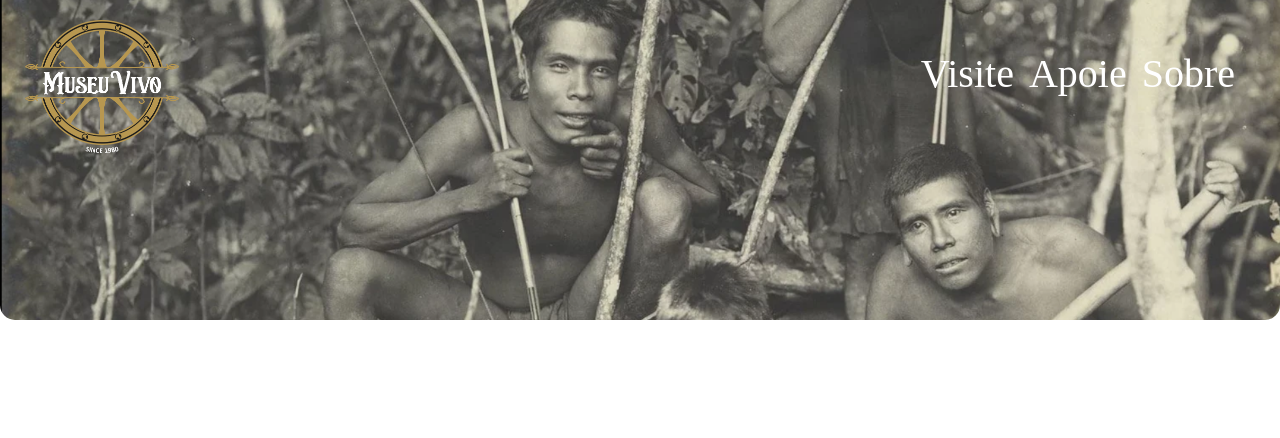
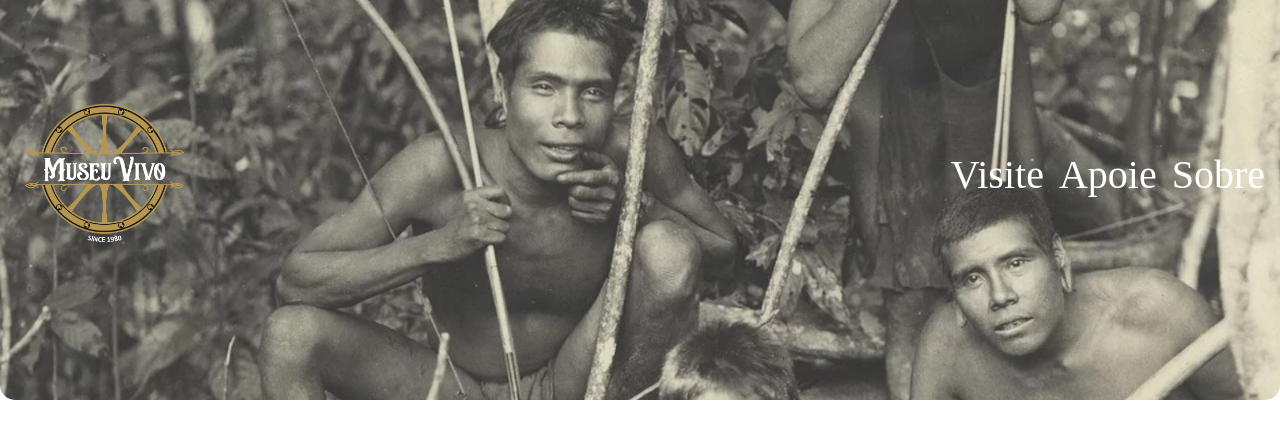
Before and after one commit to thalesaguiar/museuvivo-website, a Next.js app: page / in a window 1280 px wide. Shown: the top 438 px of the page. Built offline with nearby package versions, Linux system fonts and the light colour scheme.

Commit message:
:bug:	fix: fixed css bug

```diff
--- a/src/components/Header.tsx
+++ b/src/components/Header.tsx
@@ -7,11 +7,11 @@ export default function Header() {
       <div className={styles.logo}>
         <img src="/logo2.png" className={styles.logo} />
       </div>
-      <div className={styles.navMenu}>
+      <span className={styles.navMenu}>
         <a>Visite</a>
         <a>Apoie</a>
         <a>Sobre</a>
-      </div>
+      </span>
     </div>
   );
 }
--- a/src/styles/components/Header.module.css
+++ b/src/styles/components/Header.module.css
@@ -1,8 +1,10 @@
 .container {
   display: flex;
+  align-items: center;
+  justify-content: space-between;
   flex-direction: row;
   width: 100%;
-  height: 20rem;
+  height: 25rem;
   margin: 0;
   background-image: url("/indios.png");
   background-size: cover;
@@ -12,21 +14,18 @@
 }
 .logo > img {
   width: 25%;
-  margin-top: 20px;
   margin-left: 25px;
+  margin-bottom: 50px;
 }
 
 @media (min-width: 700px) {
   .navMenu  {
-    width: 50%;
     height: 3rem;
-    text-align: end;
-    margin-left: 15px;
     color: white;
     color: white;
-    margin-top: 50px;
-    margin-right: 30px;
     font-size: 2.5rem;
+    margin-bottom: 50px;
+
   }
   .navMenu > a {
     margin-right: 15px;
```
